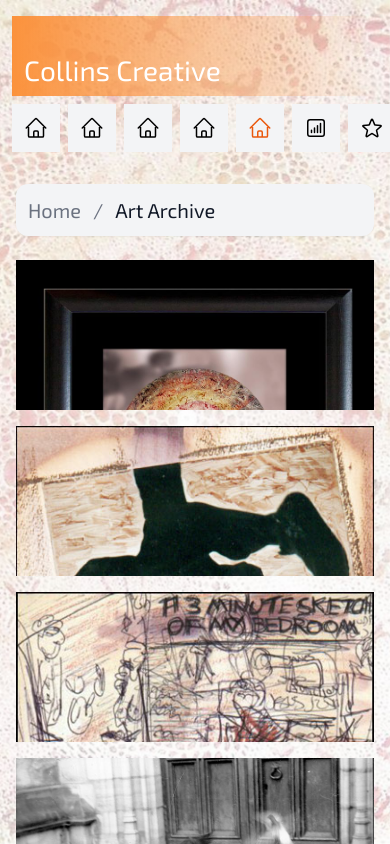
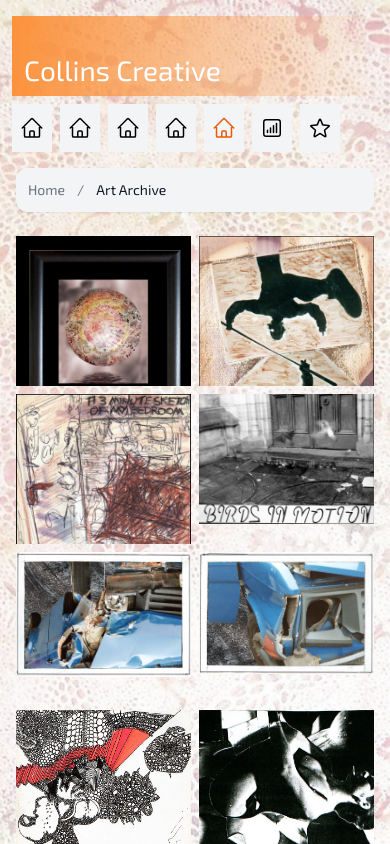
Before and after one commit to stelco/CollinsCreativeReactNextJs, a Next.js app: page /portfolio/art-archive in a window 390 px wide. Shown: the top 844 px of the page. Built offline with nearby package versions, Linux system fonts and the light colour scheme.

Commit message:
responsive tweaks

```diff
--- a/app/components/ImageGallery.tsx
+++ b/app/components/ImageGallery.tsx
@@ -31,11 +31,12 @@ export default function ImageGallery({ images }: ImageGalleryProps) {
   };
 
   return (
-    <div className="gallery mt-6">
+    <div className="mt-6 gallery">
       {images.map((img) => (
         <div
           key={img.id}
           className="gallery-item"
+          style={{ cursor: 'pointer' }}
           onClick={() => openModal(img)}
         >
           <Image
--- a/app/components/Modal.tsx
+++ b/app/components/Modal.tsx
@@ -17,9 +17,11 @@ const Modal: React.FC<ModalProps> = ({ isOpen, onClose, imgSrc, imgAlt, imgWidth
 
   return (
     <div className="modal">
-      <div className="modal-content">
+      <div
+        className="modal-content w-[70vw] md:w-[45vw]"
+        >
         <XCircleIcon
-            className="absolute top-0 right-0 m-4 text-black w-10 md:w-10"
+            className="absolute top-0 right-0 m-4 text-black w-6 md:w-10"
             style={{ cursor: 'hand', borderRadius: '50%', backgroundColor: '#fff' }}
             onClick={onClose}
         />
--- a/app/components/ai/hume/voice/Controls.tsx
+++ b/app/components/ai/hume/voice/Controls.tsx
@@ -37,7 +37,7 @@ export default function Controls() {
               opacity: 0,
             }}
             className={
-              "p-4 bg-card border border-border rounded-lg shadow-sm flex items-center gap-4"
+              "p-4 bg-card border border-border rounded-lg shadow-sm flex items-center gap-4 w-full sm:w-auto"
             }
           >
             <Toggle
--- a/app/components/ai/hume/voice/Messages.tsx
+++ b/app/components/ai/hume/voice/Messages.tsx
@@ -40,7 +40,7 @@ const Messages = forwardRef<
                     y: 10,
                   }}
                   animate={{
-                    opacity: 1,
+                    opacity: 0.75,
                     y: 0,
                   }}
                   exit={{
--- a/app/components/ai/hume/voice/StartCall.tsx
+++ b/app/components/ai/hume/voice/StartCall.tsx
@@ -30,7 +30,7 @@ export default function StartCall() {
                 exit: { scale: 0.5 },
               }}
             >
-              <div className={"flex flex-col items-center gap-4"}>
+              <div className={"flex flex-col items-center gap-4 mb-[60px] md:mb-[0px]"}>
                 <Image
                   src="/ai/hume-voice-cannon.png"
                   alt="Hume Voice Call"
--- a/app/ui/cards.tsx
+++ b/app/ui/cards.tsx
@@ -129,7 +129,7 @@ export function Card({
                 style={{ color: '#d36d00' }}>
 
                 {heading && (
-                <h2>{heading}</h2>
+                  <div className='text-[25px]'>{heading}</div>
                 )}
 
                 {url && (
@@ -144,40 +144,34 @@ export function Card({
                 )}
               </div>
 
-            <div>
               {value && (
-                <div className='text-gray-400'>{value}</div>
+                <div className='text-gray-400 text-sm lg:text-lg'>{value}</div>
               )}
-            </div>
-            <div>
               {value2 && (
-                <div className='text-gray-400'>{value2}</div>
+                <div className='text-gray-400 text-sm lg:text-lg'>{value2}</div>
               )}
-            </div>
-            <div>
+
+
             {buttonLink && buttonLinkUrl && (
               <Link
                 href={buttonLinkUrl}
                 className="flex h-10 mt-4 items-center justify-center rounded-xl px-4 text-md font-medium text-white transition-colors hover:bg-orange-400 focus-visible:outline focus-visible:outline-2 focus-visible:outline-offset-2 focus-visible:outline-orange-400"
                 style={{ backgroundColor: '#d36d00' }}
               >
-                <span className="hidden md:block">Go To Experiment</span>{' '}
-                <ArrowTopRightOnSquareIcon className="h-5 md:ml-4" />
+                <span>Go To Experiment</span>{' '}
+                <ArrowTopRightOnSquareIcon className="h-5 ml-4" />
               </Link>
             )}
-            </div>
+
           </div>
 
-          <div>
           {skills && !isWorkItem && (
             <h2 style={{ color: '#d36d00' }}>Skills</h2>
           )}
           {skills && isWorkItem && (
             <h2 style={{ color: '#d36d00' }}>Skills Used</h2>
           )}
-          </div>
 
-          <div>
           {skills && !isWorkItem && (
             <div className="flex flex-wrap gap-4">
               {skills.map((pill) => (
@@ -196,7 +190,7 @@ export function Card({
               ))}
             </div>
           )}
-          </div>
+
         </div>
 
       </div>
--- a/app/ui/dashboard/nav-links.tsx
+++ b/app/ui/dashboard/nav-links.tsx
@@ -34,7 +34,7 @@ export default function NavLinks() {
             key={link.name}
             href={link.href}
             className={clsx(
-              'flex h-[48px] grow items-center justify-center gap-2 rounded-md bg-gray-100 p-3 text-sm font-medium hover:bg-gray-100 hover:text-blue-600 md:flex-none md:justify-start md:p-2 md:px-3',
+              'flex h-[48px] grow items-center justify-center gap-2 rounded-md bg-gray-100 p-2 text-sm font-medium hover:bg-gray-100 hover:text-blue-600 md:flex-none md:justify-start md:p-2 md:px-3',
               {
                 'bg-gray-100 text-blue-600': pathname === link.href,
               },
--- a/app/ui/dashboard/sidenav.tsx
+++ b/app/ui/dashboard/sidenav.tsx
@@ -4,7 +4,7 @@ import AcmeLogo from '@/app/ui/acme-logo';
 
 export default function SideNav() {
   return (
-    <div className="flex h-full flex-col px-3 py-4 md:px-2">
+    <div className="flex h-full flex-col px-3 pt-4 md:px-2">
       <Link
         className="mb-2 flex h-20 items-end justify-start rounded-md bg-blue-600 p-4 md:h-40"
         href="/"
--- a/app/ui/global.css
+++ b/app/ui/global.css
@@ -49,8 +49,8 @@ h2 {
 
 .gallery {
   display: grid;
-  grid-template-columns: repeat(auto-fill, minmax(250px, 1fr));
-  gap: 16px;
+  grid-template-columns: repeat(auto-fill, minmax(150px, 1fr));
+  gap: 8px;
 }
 
 .gallery-item {
@@ -77,10 +77,9 @@ h2 {
 .modal-content {
   position: relative;
   background: white;
-  padding: 10px;
   border-radius: 8px;
-  max-width: 90%;
-  max-height: 90%;
+  /*apply width on element*/
+  height: auto;
   overflow: hidden;
 }
 
--- a/app/ui/invoices/breadcrumbs.tsx
+++ b/app/ui/invoices/breadcrumbs.tsx
@@ -16,7 +16,7 @@ export default function Breadcrumbs({
   return (
     <nav aria-label="Breadcrumb" className="z-10 block rounded-xl bg-gray-100 p-3 shadow-sm"
     >
-      <ol className={clsx(exo2.className, 'flex text-xl md:text-2xl')}>
+      <ol className={clsx(exo2.className, 'flex text-sm md:text-2xl')}>
         {breadcrumbs.map((breadcrumb, index) => (
           <li
             key={breadcrumb.href}
--- a/app/ui/portfolio/nav-links.tsx
+++ b/app/ui/portfolio/nav-links.tsx
@@ -32,7 +32,7 @@ export default function NavLinks() {
             key={link.name}
             href={link.href}
             className={clsx(
-              'flex h-[48px] grow items-center justify-center gap-2 rounded-md border-gray-300 bg-gray-100 p-3 text-sm font-medium hover:bg-gray-100 hover:text-orange-600 md:flex-none md:justify-start md:p-2 md:px-3 ',
+              'flex h-[48px] grow items-center justify-center gap-2 rounded-md border-gray-300 bg-gray-100 p-2 text-sm font-medium hover:bg-gray-100 hover:text-orange-600 md:flex-none md:justify-start md:p-2 md:px-3 ',
               {
                 'bg-gray-100 text-orange-600': pathname === link.href || pathname.startsWith(link.href),
               },
--- a/app/ui/portfolio/sidenav.tsx
+++ b/app/ui/portfolio/sidenav.tsx
@@ -4,7 +4,7 @@ import CollinsCreativeLogo from '@/app/ui/cc-logo';
 
 export default function SideNav() {
   return (
-    <div className="flex h-full flex-col px-3 py-4 md:px-2">
+    <div className="flex h-full flex-col px-3 pt-4 md:px-2">
       <Link
         className="mb-2 flex h-20 items-end justify-start rounded-md p-3 md:h-40 bg-gradient-to-r from-orange-400 to-transparent"
         href="/"
```
Lines whose indentation alone changed are shown as unchanged.
